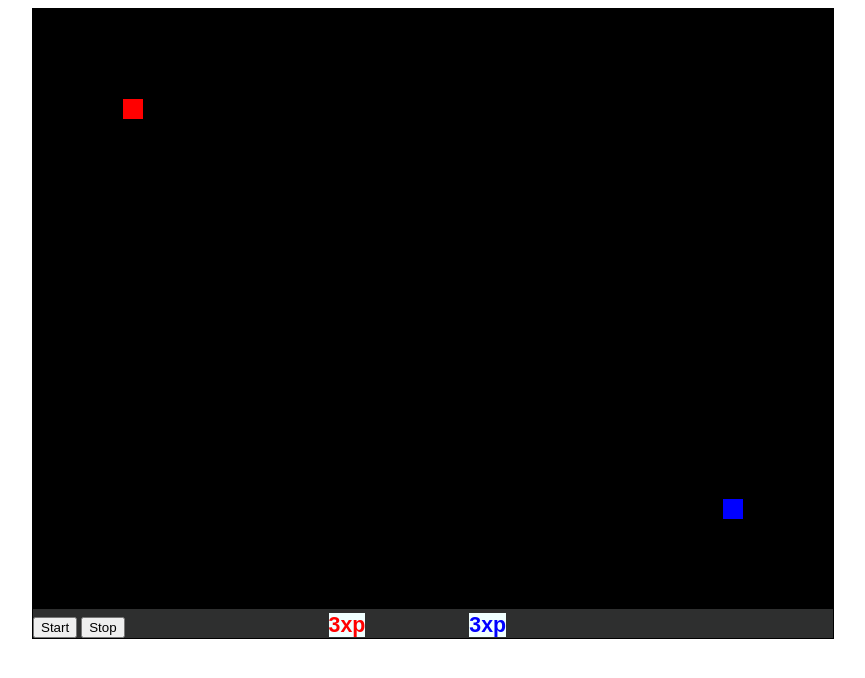
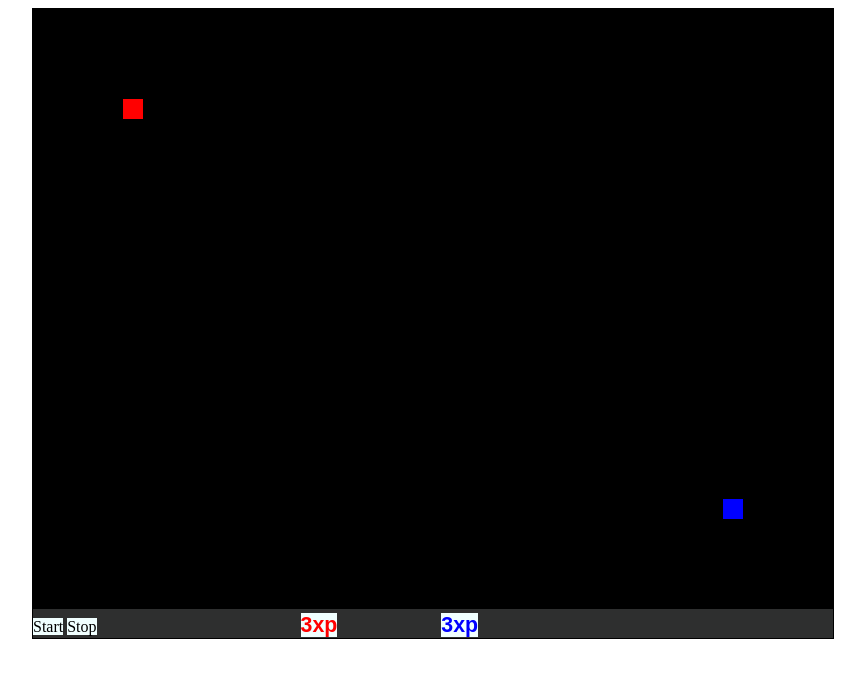
Before and after one commit to TesByRus/CofeeScriptTanks, a plain HTML site: page index.html in a window 1280 px wide. Shown: the whole page, without its empty margins (207-1072 px from the left). Drawn offline with Linux system fonts and the light colour scheme.

Commit message:
Заменил button на div

```diff
--- a/index.html
+++ b/index.html
@@ -10,8 +10,8 @@
 <body onkeydown="keyDown(event.keyCode)" onkeyup="keyUp(event.keyCode)" onload="drawStartArea()">
 <div class="gameArea">
     <canvas id="canvas" width="800" height="600">Этот элемент не поддерживается</canvas>
-    <button id="startButton" onclick="StartGame()">Start</button>
-    <button id="stopButton" onclick="StopGame() ">Stop</button>
+    <span class="button" id="startButton" onclick="StartGame()">Start</span>
+    <span class="button" id="stopButton" onclick="StopGame() ">Stop</span>
     <span>
         <span id="p1" class="life , p1"></span>
         <span id="p2" class="life , p2"></span>
--- a/style.css
+++ b/style.css
@@ -23,3 +23,10 @@
     position: relative;
     left: 300px;
 }
+
+.button{
+    border: aliceblue medium;
+    background-color: azure;
+    cursor: pointer;
+    text-align: center;
+}
```
